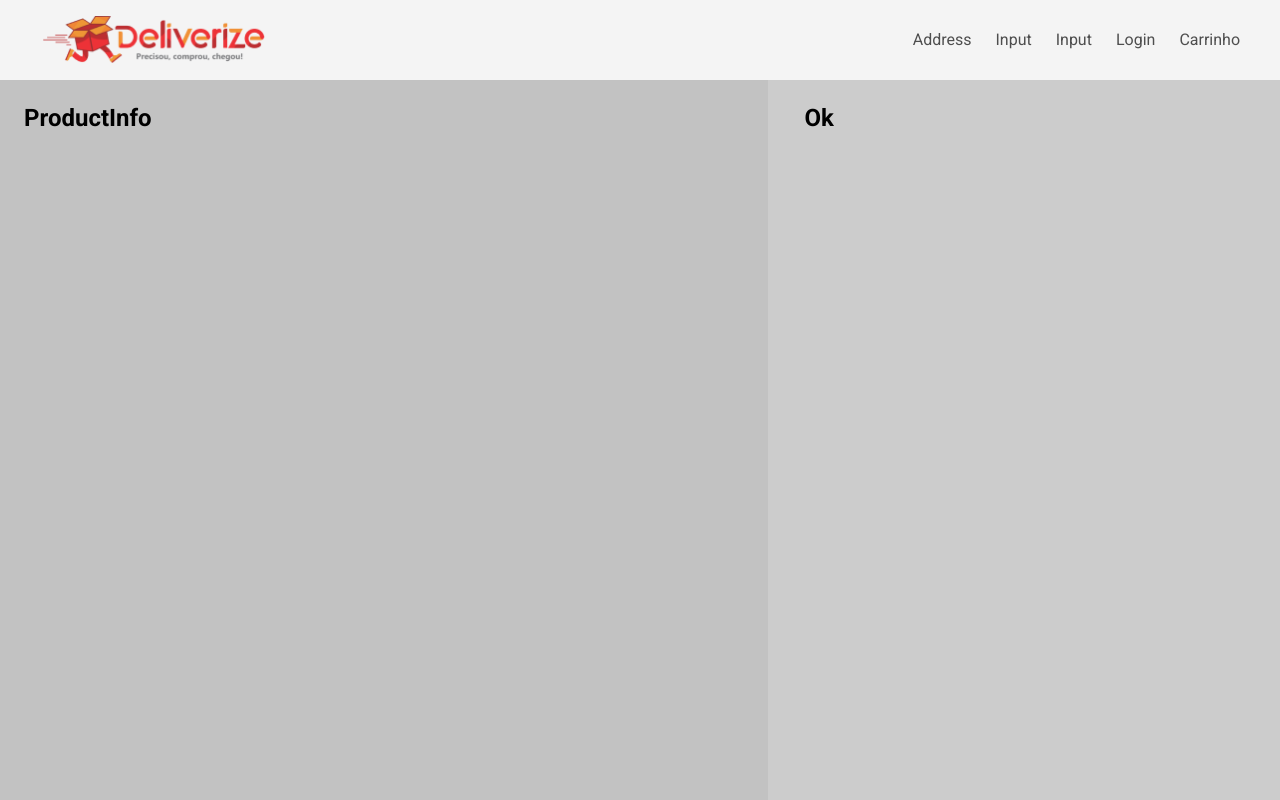
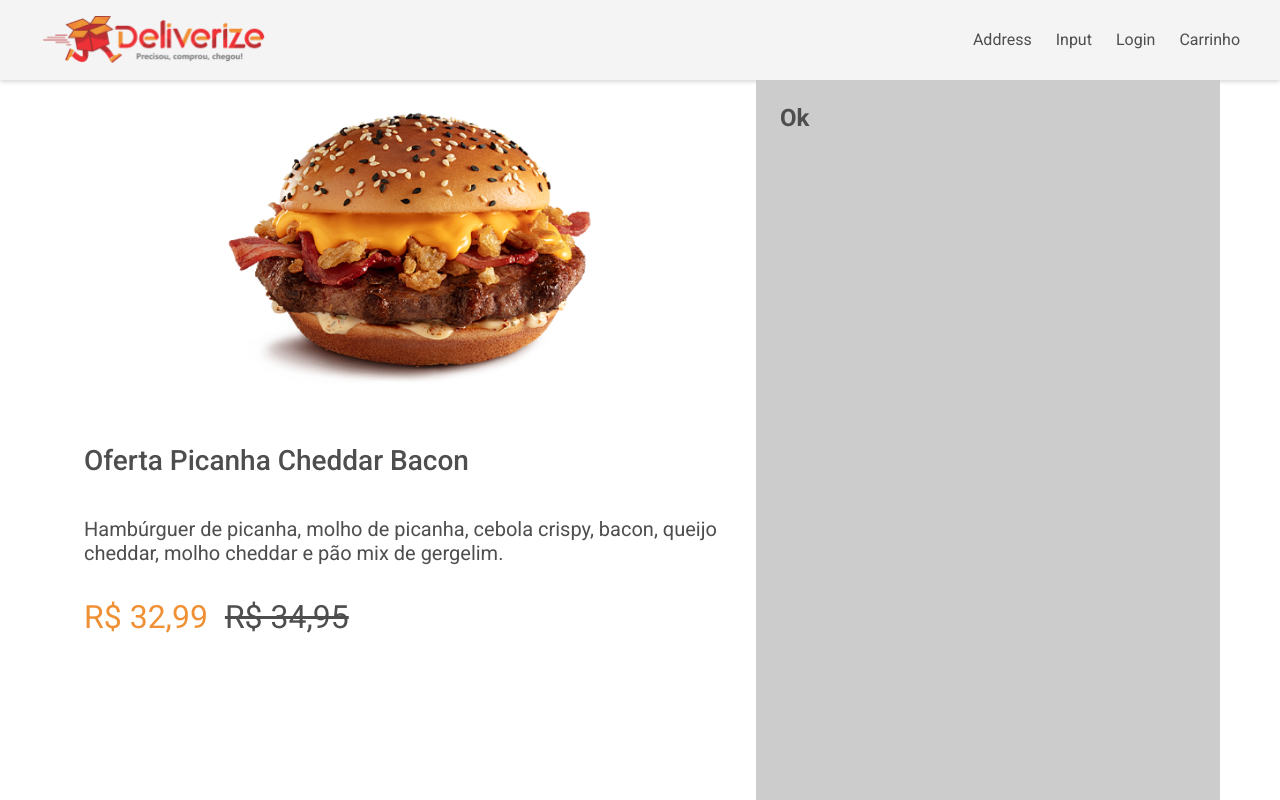
Before and after one commit to jhonataspaulo/teamsoft-frontend, a Next.js app: page / in a window 1280 px wide. Built offline with nearby package versions, Linux system fonts and the light colour scheme.

Commit message:
add product info design

```diff
--- a/src/components/app/Header.tsx
+++ b/src/components/app/Header.tsx
@@ -10,7 +10,6 @@ export const Header: React.FC<{}> = (): JSX.Element => {
         <Image src={logo} width={225} />
         <Options>
           <div>Address</div>
-          <div>Input</div>
           <div>Input</div>
           <div>Login</div>
           <div>Carrinho</div>
--- a/src/components/app/ProductInfo.tsx
+++ b/src/components/app/ProductInfo.tsx
@@ -1,17 +1,72 @@
+import Image from 'next/image'
 import React from 'react'
 import styled from 'styled-components'
+
+import burger from '../../assets/burger.png'
 
 export const ProductInfo: React.FC<{}> = (): JSX.Element => {
   return (
     <Wrapper>
-      <h1>ProductInfo</h1>
+      <BoxImage>
+        <Image src={burger} alt="Imagem de hamburger com cheddar e bacon " />
+      </BoxImage>
+      <Info>
+        <h1>Oferta Picanha Cheddar Bacon</h1>
+        <p>
+          Hambúrguer de picanha, molho de picanha, cebola crispy, bacon, queijo
+          cheddar, molho cheddar e pão mix de gergelim.
+        </p>
+        <Prices>
+          <span>R$ 32,99</span>
+          <span>R$ 34,95</span>
+        </Prices>
+      </Info>
     </Wrapper>
   )
 }
 
 const Wrapper = styled.div`
-  background-color: #c2c2c2;
-  color: #000;
-  padding: 2.4rem;
+  /* background-color: #c2c2c2; */
+  padding: 3.2rem 2.4rem;
   overflow-y: auto;
+  display: flex;
+  flex-direction: column;
+
+  /* width */
+  ::-webkit-scrollbar {
+    width: 0;
+  }
 `
+
+const BoxImage = styled.div`
+  max-width: 43.7rem;
+  align-self: center;
+`
+
+const Info = styled.div`
+  margin-top: 4.4rem;
+
+  h1 {
+    font-weight: 500;
+    font-size: 2.8rem;
+    padding-bottom: 4rem;
+  }
+
+  p {
+    font-size: 2rem;
+  }
+`
+const Prices = styled.div`
+  margin-top: 3.3rem;
+
+  span:first-child {
+    color: ${props => props.theme.colors.SECONDARY_DEFAULT};
+    font-size: 3.2rem;
+    margin-right: 1.7rem;
+  }
+
+  span:last-child {
+    font-size: 3.2rem;
+    text-decoration: line-through;
+  }
+`
--- a/src/components/app/ProductIngredients.tsx
+++ b/src/components/app/ProductIngredients.tsx
@@ -13,7 +13,6 @@ export const ProductIngredients: React.FC<{}> = (): JSX.Element => {
 
 const Wrapper = styled.div`
   background-color: #ccc;
-  color: #000;
   padding: 2.4rem;
 `
 
--- a/src/pages/index.tsx
+++ b/src/pages/index.tsx
@@ -28,6 +28,7 @@ const ProductSection = styled.section`
   min-width: 375px;
   margin: 0 auto;
   justify-content: center;
+  padding: 0 6rem;
 
   @media (max-width: 992px) {
     grid-template-columns: repeat(2, max(437px, 50%));
```
